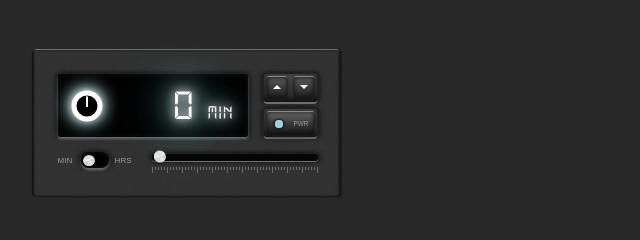
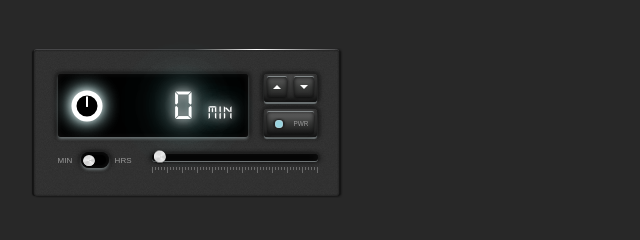
Before and after one commit to johnsocf/Timer-Widget, a plain HTML site: page index.html in a window 1280 px wide. Shown: the top 240 px of the page, 314-954 px from the left. Drawn offline with nearby package versions, Linux system fonts and the light colour scheme.

Commit message:
added highlight on widget with css

```diff
--- a/css/style.css
+++ b/css/style.css
@@ -38,7 +38,7 @@ p { font-family: 'ds-digitalnormal', Arial, sans-serif; }
   color:#fff;
   margin: 0 auto;
   border-radius: 3px;
-  box-shadow: inset 0 0 2px #111, 0 -1px 1px #72797a, -2px 0 1px #111, 1px 0 2px #111, 2px 0 2px #111;
+  box-shadow: inset 0 0 2px #111, 0 -1px 1px #4c4c4e, -2px 0 1px #111, 1px 0 2px #111, 2px 0 2px #111;
   text-shadow: 0 0 10px #fff, 0 0 20px #fff, 0 0 30px #97FFFF, 0 0 40px #97FFFF, 0 0 70px #97FFFF, 0 0 80px #97FFFF;
 }
 
@@ -239,3 +239,19 @@ input:focus {
   left: 8.3%;
   box-shadow: 0 0 10px #fff, 0 0 20px #fff, 0 0 20px #97FFFF;
 }
+.highlight {
+  background: #4c4c4e; /* Old browsers */
+background: -moz-linear-gradient(left, #4c4c4e 0%, #838483 15%, #ffffff 44%, #4f4f50 100%); /* FF3.6+ */
+background: -webkit-gradient(linear, left top, right top, color-stop(0%,#4c4c4e), color-stop(15%,#838483), color-stop(44%,#ffffff), color-stop(100%,#4f4f50)); /* Chrome,Safari4+ */
+background: -webkit-linear-gradient(left, #4c4c4e 0%,#838483 15%,#ffffff 44%,#4f4f50 100%); /* Chrome10+,Safari5.1+ */
+background: -o-linear-gradient(left, #4c4c4e 0%,#838483 15%,#ffffff 44%,#4f4f50 100%); /* Opera 11.10+ */
+background: -ms-linear-gradient(left, #4c4c4e 0%,#838483 15%,#ffffff 44%,#4f4f50 100%); /* IE10+ */
+background: linear-gradient(to right, #4c4c4e 0%,#838483 15%,#ffffff 44%,#4f4f50 100%); /* W3C */
+filter: progid:DXImageTransform.Microsoft.gradient( startColorstr='#4c4c4e', endColorstr='#4f4f50',GradientType=1 ); /* IE6-9 */
+  width: 140px;
+  height: 1px;
+  display: block;
+  position: absolute;
+  top: -1%;
+  left: 53%;
+}
--- a/index.html
+++ b/index.html
@@ -9,7 +9,9 @@
 </head>
 <body>
 <div id="container">
+
 	<div id='widget'>
+		<span class="highlight"></span>
 		<div id="display-box">
         	<output id='scaleOutput' class="output">0</output>
         	<output id='power-off-display' class="output">Power Off</output>
@@ -42,6 +44,8 @@
 		<span class="slider-units"></span>
        <!--  <canvas id="ruler" height="20" width="178"></canvas> -->
      </div>
+
+
 </div>
 
 	<script src="http://ajax.googleapis.com/ajax/libs/jquery/1.10.2/jquery.min.js"></script>
--- a/js/timer.js
+++ b/js/timer.js
@@ -178,8 +178,6 @@
 			      'background',
 			      'linear-gradient(to right, #9AD3DF 0%, #9AD3DF ' + val/20 + '%, #000 ' + val/20 + '%, #000 ' + buf +10 + '%, #000 ' + buf + '%, #000 100%)'
 			    );
-	    	console.log("here2");
-	    	console.log(text);
 	    }
 		else {$scaleSlider.css(
 			      'background',
```
